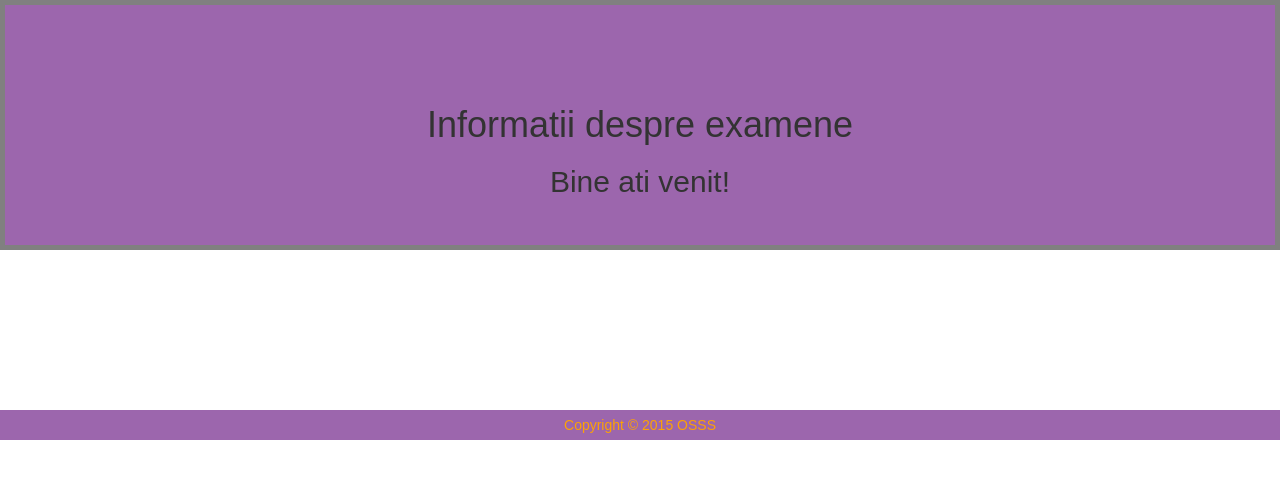
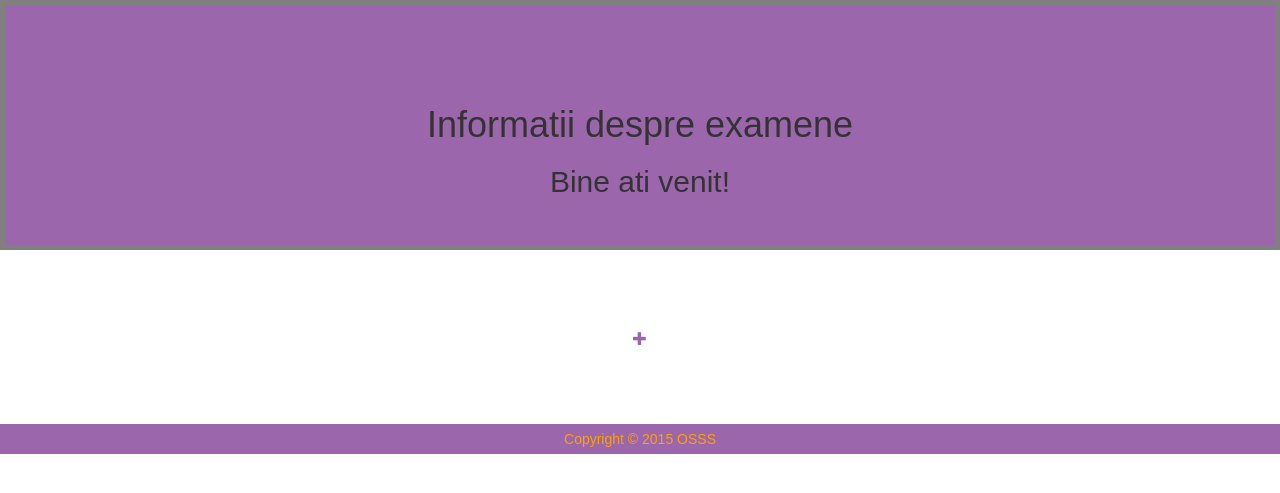
Before and after one commit to elenadobrescu21/students-platform, a Django app: template students_platform/templates/students_platform/forum_details.html in a window 1280 px wide. Shown: the top 493 px of the page. Run offline with Django 3.2, Linux system fonts and the light colour scheme; the template is opened without the code that fills it, so the values that code supplies are empty; some libraries are stand-ins or nearby versions.

Commit message:
Added limited new post functionality, still need to pass the forum to the post field somehow.

```diff
--- a/students_platform/templates/students_platform/forum_details.html
+++ b/students_platform/templates/students_platform/forum_details.html
@@ -1,6 +1,7 @@
 {% extends "students_platform/base.html" %}
 
 {% block content %}
+    <a href="{% url "students_platform.views.post_new" %}" class="top-menu"><span class="glyphicon glyphicon-plus"></span></a>
     <div class="forum">
         {% for post in posts %}
             <div class="post">
```
